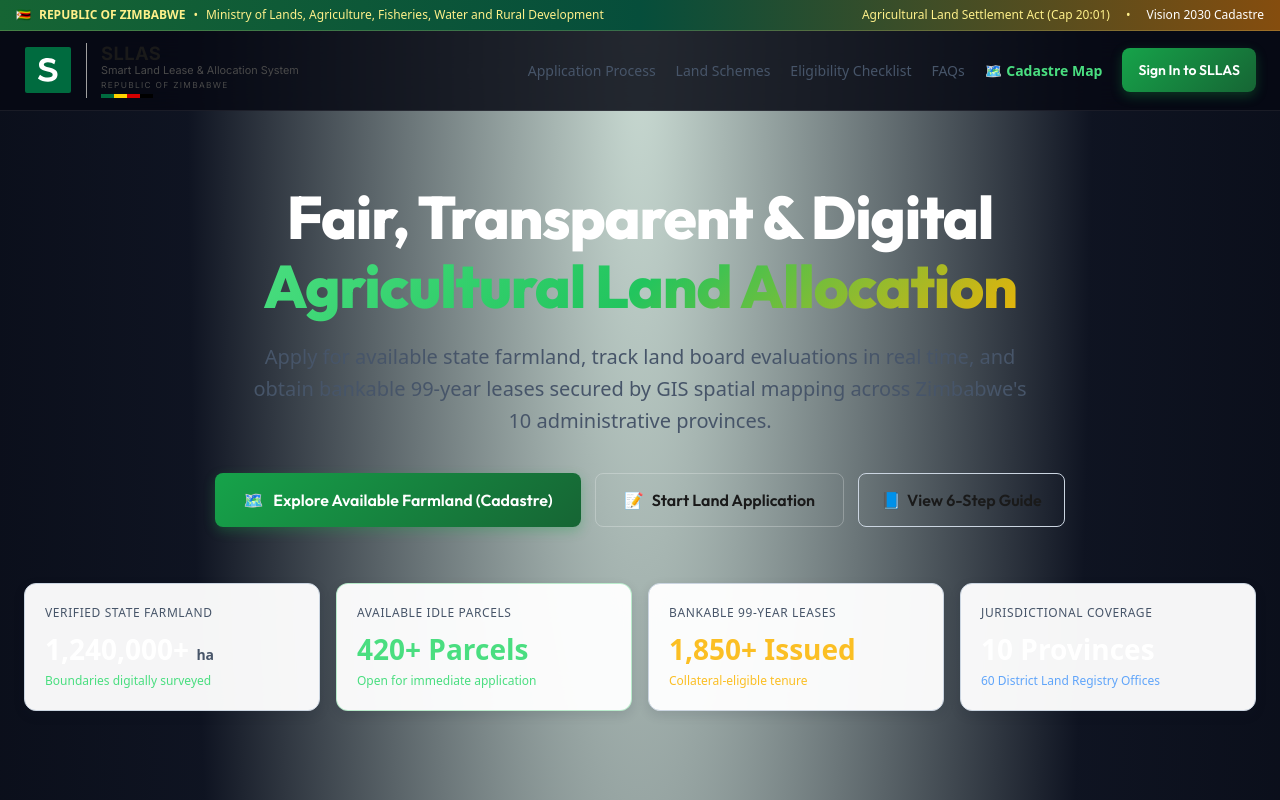
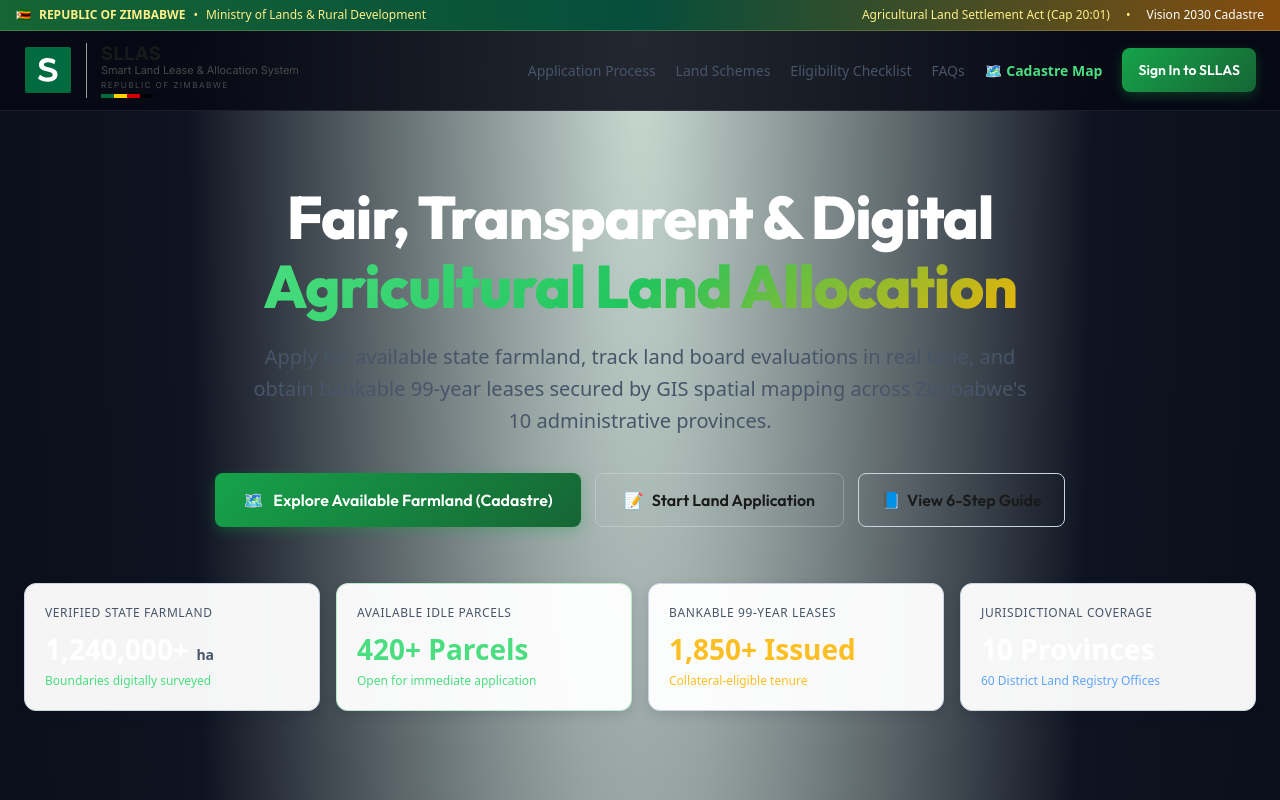
Before and after one commit to silverWolf-lunar/iSLLAS, a Next.js app in the folder apps/web/: page / in a window 1280 px wide. Shown: the top 800 px of the page. Built offline with nearby package versions, Linux system fonts and the light colour scheme; no server answers.

Commit message:
chore: rename Ministry to Ministry of Lands & Rural Development across the system

```diff
--- a/apps/web/app/components/ClientShell.tsx
+++ b/apps/web/app/components/ClientShell.tsx
@@ -91,7 +91,7 @@
           <div className="app-footer-group">
             <span style={{ color: 'var(--primary-400)', fontWeight: 600 }}>SLLAS v0.2.0</span>
             <span>•</span>
-            <span>Ministry of Lands, Agriculture, Fisheries, Water and Rural Development</span>
+            <span>Ministry of Lands & Rural Development</span>
             <span>•</span>
             <span>Government of Zimbabwe</span>
           </div>
--- a/apps/web/app/page.tsx
+++ b/apps/web/app/page.tsx
@@ -69,7 +69,7 @@
           <span>🇿🇼</span>
           <strong>REPUBLIC OF ZIMBABWE</strong>
           <span>•</span>
-          <span>Ministry of Lands, Agriculture, Fisheries, Water and Rural Development</span>
+          <span>Ministry of Lands & Rural Development</span>
         </div>
         <div style={{ display: 'flex', alignItems: 'center', gap: '16px' }}>
           <span>Agricultural Land Settlement Act (Cap 20:01)</span>
@@ -881,7 +881,7 @@
               Ministry Headquarters
             </h4>
             <div style={{ fontSize: '0.8125rem', lineHeight: 1.6 }}>
-              Ministry of Lands, Agriculture, Fisheries, Water and Rural Development<br />
+              Ministry of Lands & Rural Development<br />
               Ngungunyana Building, 1 Borrowdale Road<br />
               Harare, Republic of Zimbabwe<br />
               Hotline: +263 242 706081 / 706082<br />
--- a/apps/web/app/signin/page.tsx
+++ b/apps/web/app/signin/page.tsx
@@ -515,7 +515,7 @@
         color: 'var(--text-dim)',
       }}>
         <div>Smart Land Lease and Allocation System (SLLAS) • Republic of Zimbabwe</div>
-        <div style={{ marginTop: '4px' }}>Ministry of Lands, Agriculture, Fisheries, Water and Rural Development</div>
+        <div style={{ marginTop: '4px' }}>Ministry of Lands & Rural Development</div>
       </footer>
     </div>
   );
```
Also changed, not shown: 2 other files (tests, documents, lock files or other folders).
